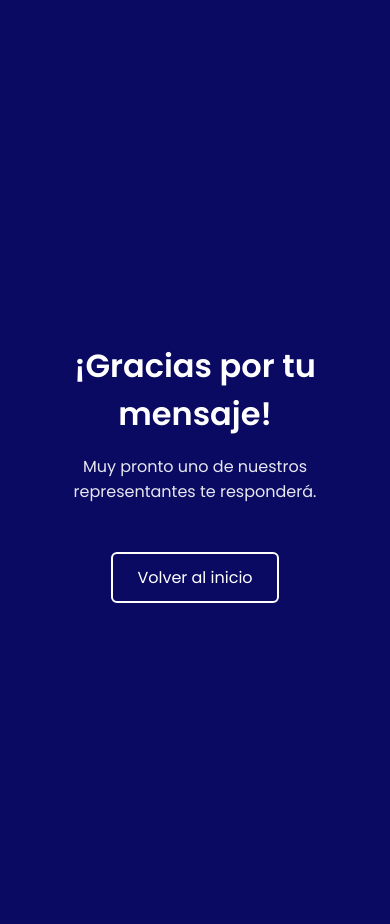
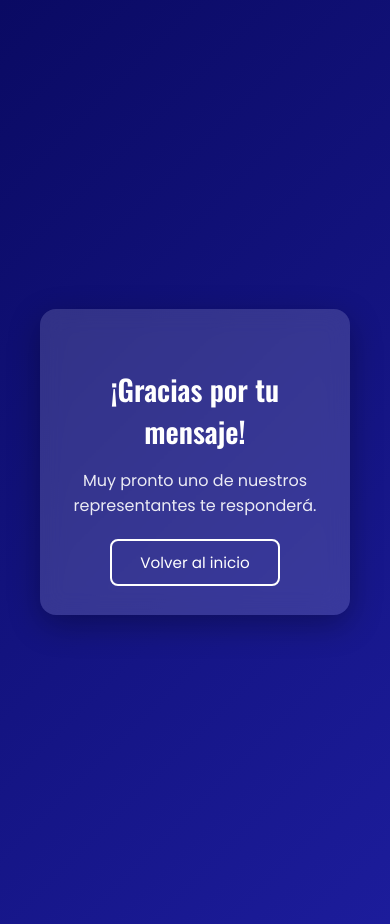
Before and after one commit to Oscarmp7/maranatha-landing-page, a plain HTML site: page gracias.html in a window 390 px wide. Drawn offline with nearby package versions, Linux system fonts and the light colour scheme.

Commit message:
Update gracias.html

```diff
--- a/gracias.html
+++ b/gracias.html
@@ -6,44 +6,90 @@
   <title>Mensaje enviado</title>
   <link href="https://fonts.googleapis.com/css2?family=Oswald:wght@400;600&family=Poppins:wght@300;400;600&display=swap" rel="stylesheet" />
   <style>
+    :root {
+      --blue-primary: #0A0A63;
+      --glass-white: rgba(255, 255, 255, 0.15);
+      --font-body: 'Poppins', sans-serif;
+      --font-title: 'Oswald', sans-serif;
+    }
+
     body {
-      background: #0A0A63;
+      background: linear-gradient(135deg, #0A0A63 0%, #1C1C9B 100%);
       color: white;
-      font-family: 'Poppins', sans-serif;
+      font-family: var(--font-body);
       display: flex;
       justify-content: center;
       align-items: center;
       text-align: center;
-      height: 100vh;
+      min-height: 100vh;
       padding: 2rem;
+      overflow: hidden;
     }
+
     .message-box {
-      max-width: 450px;
+      background: var(--glass-white);
+      backdrop-filter: blur(12px);
+      -webkit-backdrop-filter: blur(12px);
+      border-radius: 16px;
+      padding: 3rem 2rem;
+      max-width: 480px;
+      box-shadow: 0 10px 32px rgba(0, 0, 0, 0.3);
+      animation: fadeIn 0.6s ease-out;
     }
+
     .message-box h1 {
-      font-size: 2rem;
+      font-family: var(--font-title);
+      font-size: 2.2rem;
       font-weight: 600;
       margin-bottom: 1rem;
+      color: #fff;
     }
+
     .message-box p {
       font-size: 1rem;
       opacity: 0.9;
+      margin-bottom: 2rem;
     }
+
     .message-box a {
       color: white;
-      background: transparent;
       border: 2px solid white;
-      padding: 0.7rem 1.5rem;
-      border-radius: 6px;
-      display: inline-block;
-      margin-top: 2rem;
+      padding: 0.7rem 1.8rem;
+      border-radius: 8px;
       font-weight: 500;
       text-decoration: none;
+      transition: all 0.3s ease;
     }
+
     .message-box a:hover {
       background: white;
-      color: #0A0A63;
-      transition: 0.3s ease;
+      color: var(--blue-primary);
+      box-shadow: 0 6px 18px rgba(255, 255, 255, 0.2);
+    }
+
+    @keyframes fadeIn {
+      from {
+        opacity: 0;
+        transform: translateY(30px);
+      }
+      to {
+        opacity: 1;
+        transform: translateY(0);
+      }
+    }
+
+    @media (max-width: 480px) {
+      .message-box {
+        padding: 2.5rem 1.5rem;
+      }
+
+      .message-box h1 {
+        font-size: 1.8rem;
+      }
+
+      .message-box a {
+        font-size: 0.95rem;
+      }
     }
   </style>
 </head>
```
